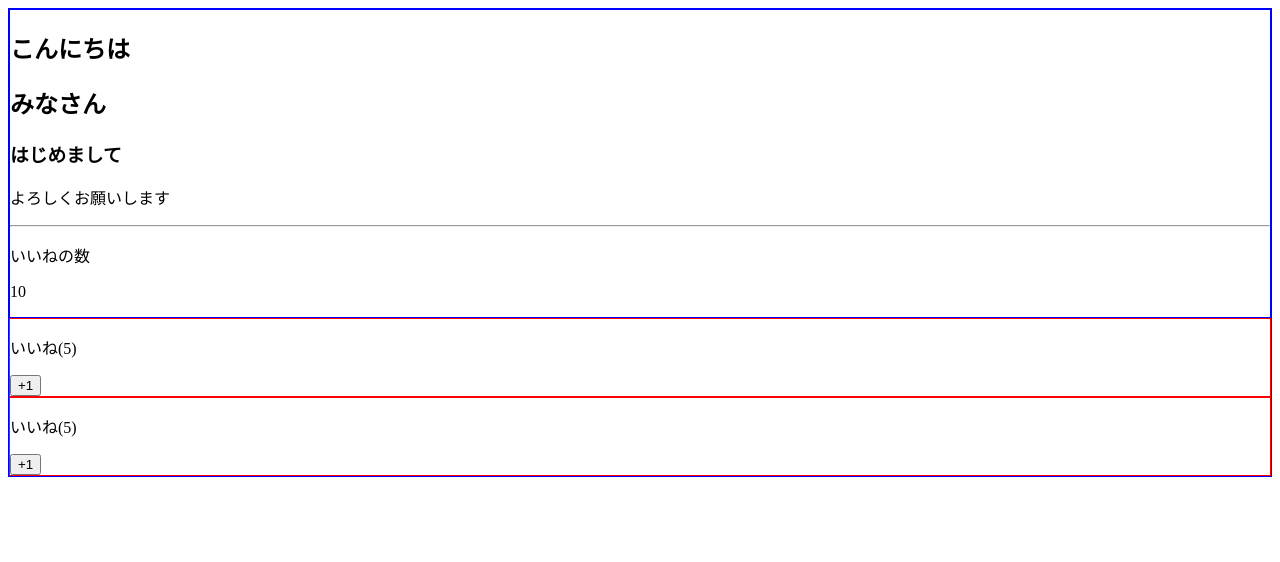
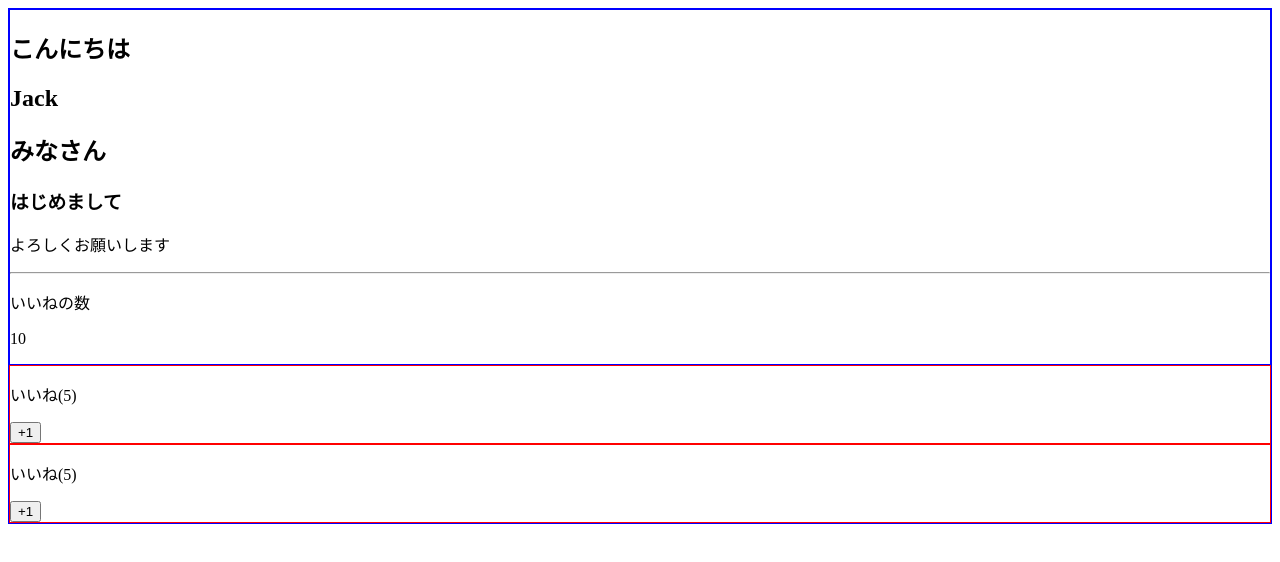
Before and after one commit to U-MA-dev/vue-js-complete-guide, a Vue app: page / in a window 1280 px wide. Shown: the top 562 px of the page. Built offline with nearby package versions, Linux system fonts and the light colour scheme.

Commit message:
use slot props

```diff
--- a/src/App.vue
+++ b/src/App.vue
@@ -1,8 +1,9 @@
 <template>
   <div>
     <LikeHeader>
-      <template v-slot:title>
+      <template v-slot:title="slotProps">
         <h2>こんにちは</h2>
+        <h2>{{ slotProps.user.firstName }}</h2>
       </template>
       <template v-slot:default>
         <h2>みなさん</h2>
--- a/src/components/LikeHeader.vue
+++ b/src/components/LikeHeader.vue
@@ -1,6 +1,6 @@
 <template>
   <div>
-    <slot name="title">
+    <slot name="title" :user="user">
       デフォルトのタイトル
     </slot>
     <slot></slot>
@@ -13,7 +13,14 @@
 
 <script>
 export default {
-  props: ["headerText"],
+  data: function() {
+    return {
+      user: {
+        firstName: "Jack",
+        lastName: "Donald",
+      },
+    };
+  },
 };
 </script>
 
```
